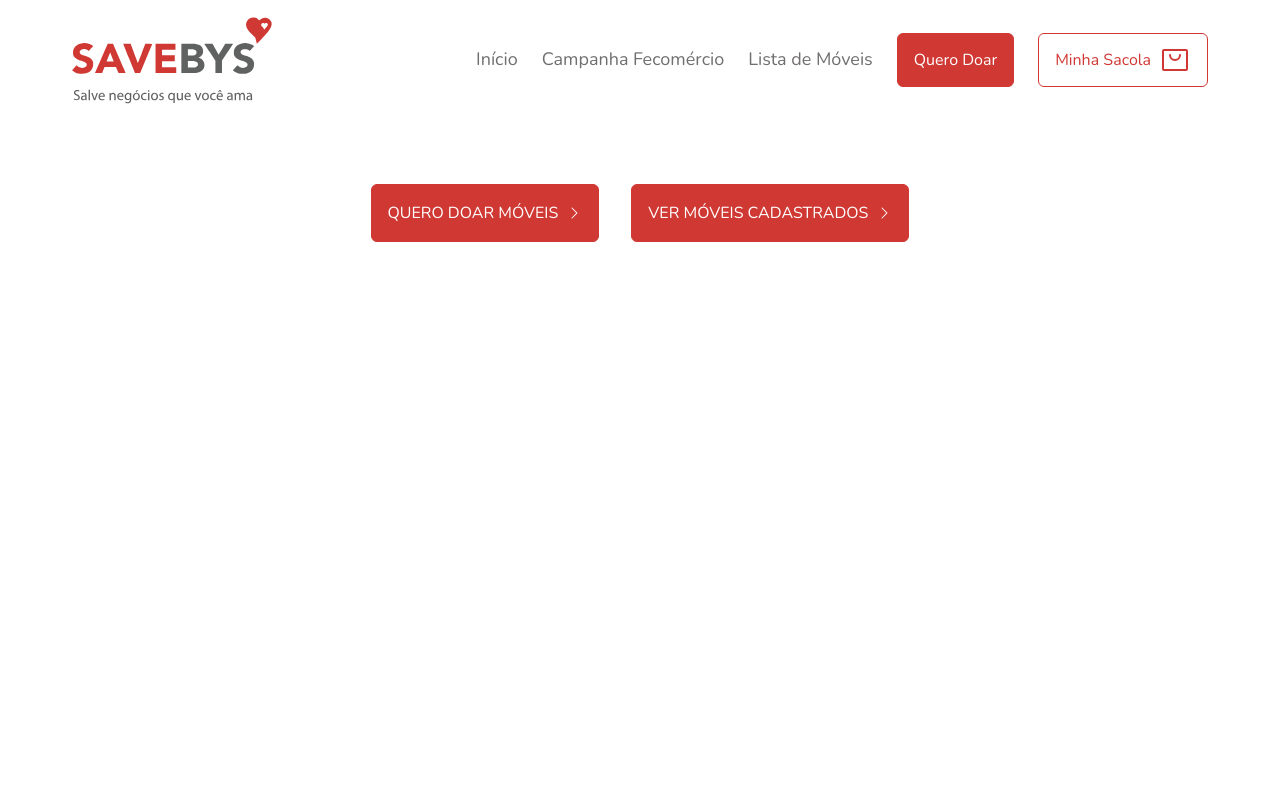
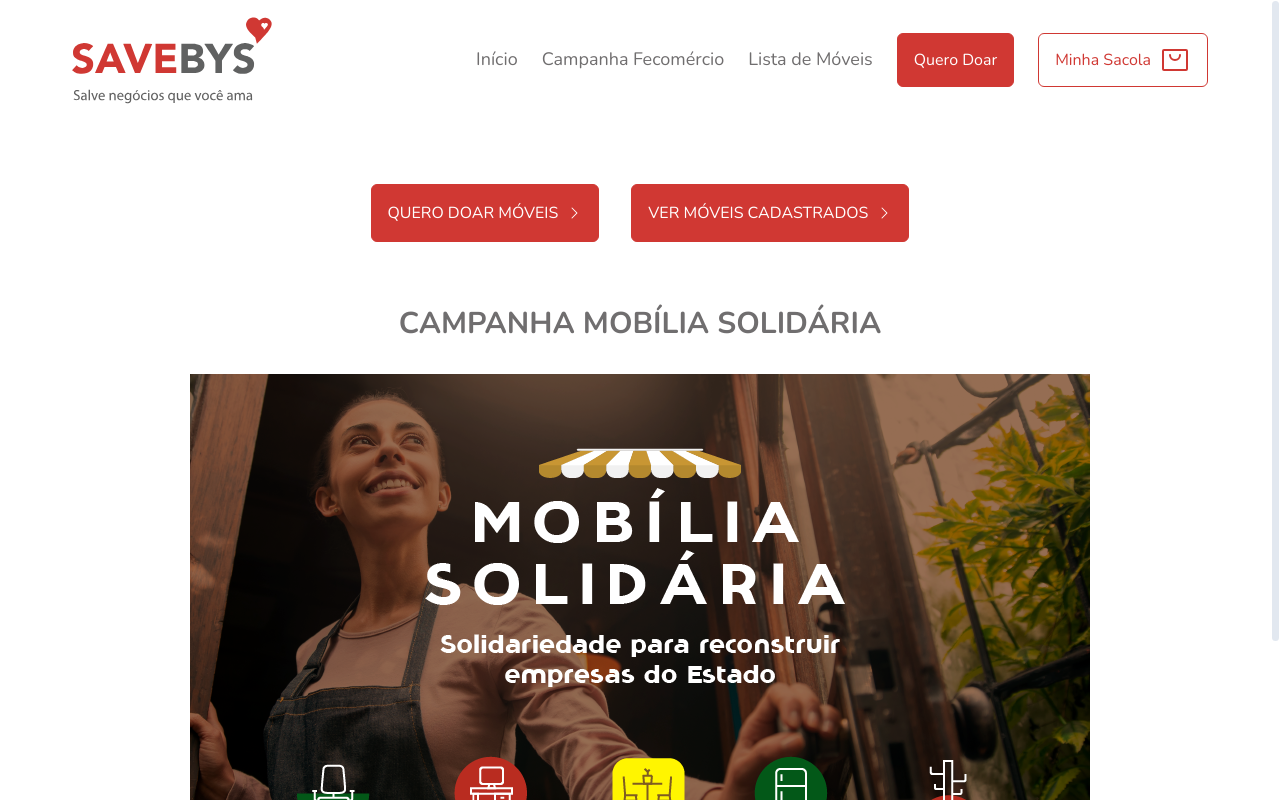
Before and after one commit to ycarlosedu/savebys, a Next.js app: page /fecomerciors in a window 1280 px wide. Built offline with nearby package versions, Linux system fonts and the light colour scheme.

Commit message:
feat: add fecomercio banners

```diff
--- a/src/app/fecomerciors/page.tsx
+++ b/src/app/fecomerciors/page.tsx
@@ -1,4 +1,5 @@
 import { Metadata } from "next";
+import Image from "next/image";
 import Link from "next/link";
 
 import Header from "@/components/fecomerciors/Header";
@@ -27,6 +28,15 @@ export default function MobiliaSolidaria() {
           <CaretRight size={16} />
         </Link>
       </div>
+      <section className="w-full max-w-default px-default py-16 flex flex-col gap-8 items-center">
+        <h1 className="title">CAMPANHA MOBÍLIA SOLIDÁRIA</h1>
+        <Image
+          src="/images/campaigns/fecomerciors/banner-900x560.png"
+          alt="Banner da campanha Mobília Solidária"
+          width={900}
+          height={560}
+        />
+      </section>
     </main>
   );
 }
```
Also changed, not shown: public/images/campaigns/fecomerciors/banner-1265x340.png (added), public/images/campaigns/fecomerciors/banner-900x560.png (added).
